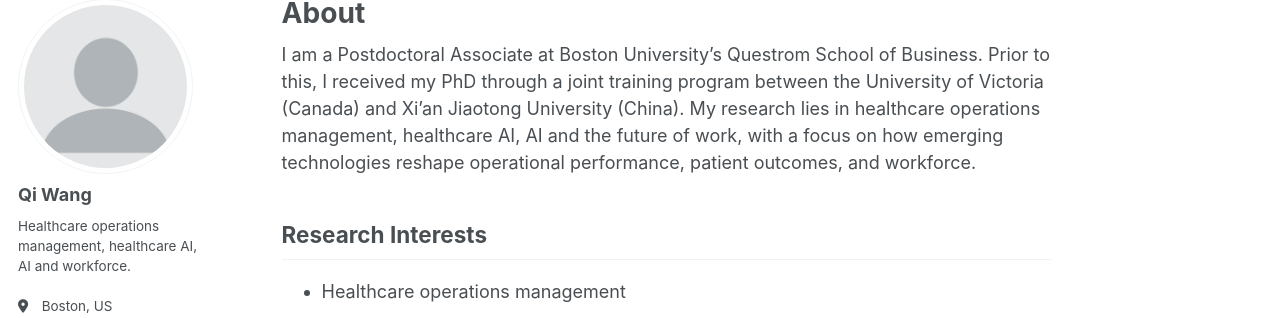
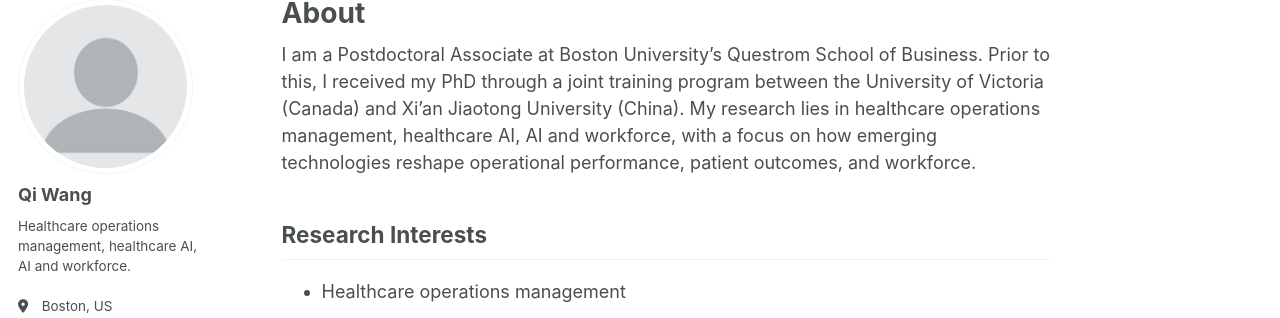
Before and after one commit to qiwang-katherine/qiwang-katherine.github.io, a Jekyll site: the page built from _pages/about.md, in a window 1280 px wide. Shown: the part 102-420 px from the top of the page. Built offline with Jekyll 4.4.1, drawn with Linux system fonts in a browser that asks for light colours; some web fonts are replaced; a script bundle is joined from its source files by our own code; library files that are not in the unit come from our copies.

Commit message:
about.md

```diff
--- a/_pages/about.md
+++ b/_pages/about.md
@@ -7,7 +7,7 @@ redirect_from:
   - /about.html
 ---
 
-I am a Postdoctoral Associate at Boston University's Questrom School of Business. Prior to this, I received my PhD through a joint training program between the University of Victoria (Canada) and Xi'an Jiaotong University (China). My research lies in healthcare operations management, healthcare AI, AI and the future of work, with a focus on how emerging technologies reshape operational performance, patient outcomes, and workforce.
+I am a Postdoctoral Associate at Boston University's Questrom School of Business. Prior to this, I received my PhD through a joint training program between the University of Victoria (Canada) and Xi'an Jiaotong University (China). My research lies in healthcare operations management, healthcare AI, AI and workforce, with a focus on how emerging technologies reshape operational performance, patient outcomes, and workforce.
 
 ## Research Interests
 
```
